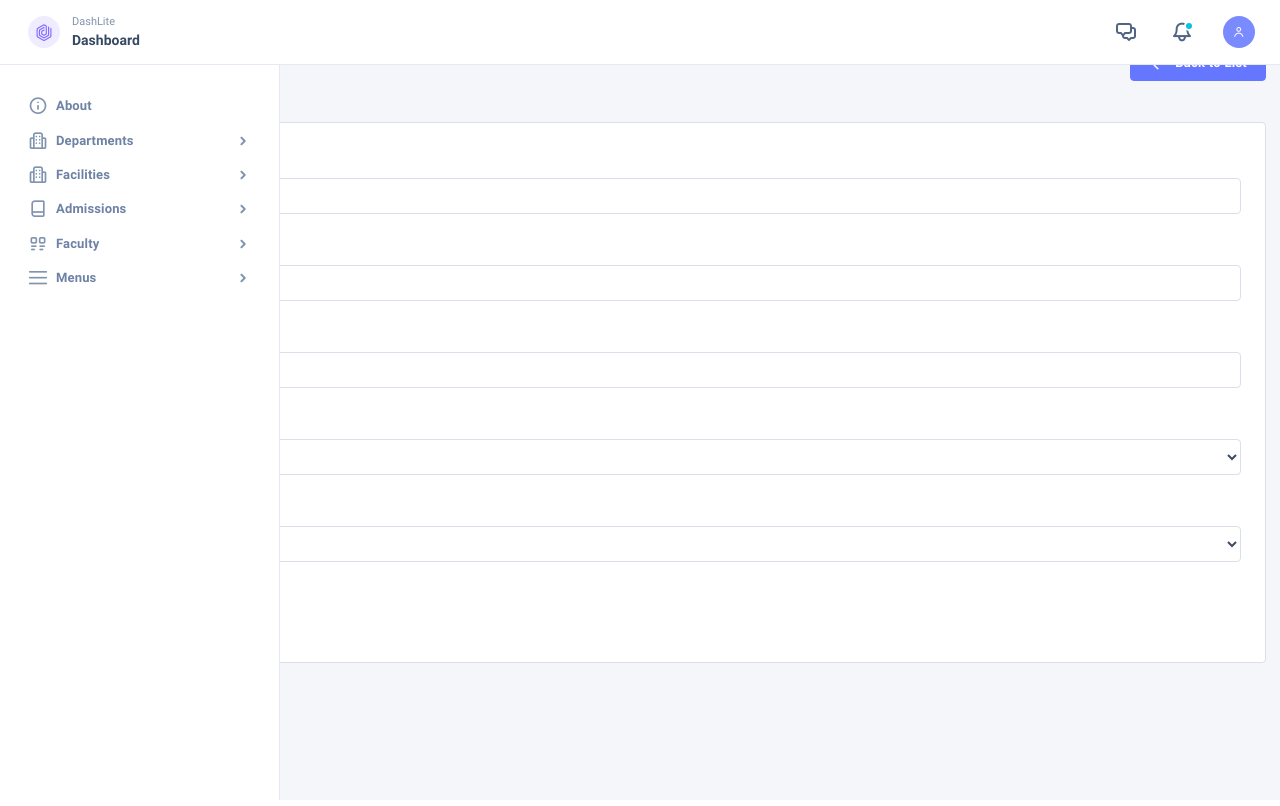
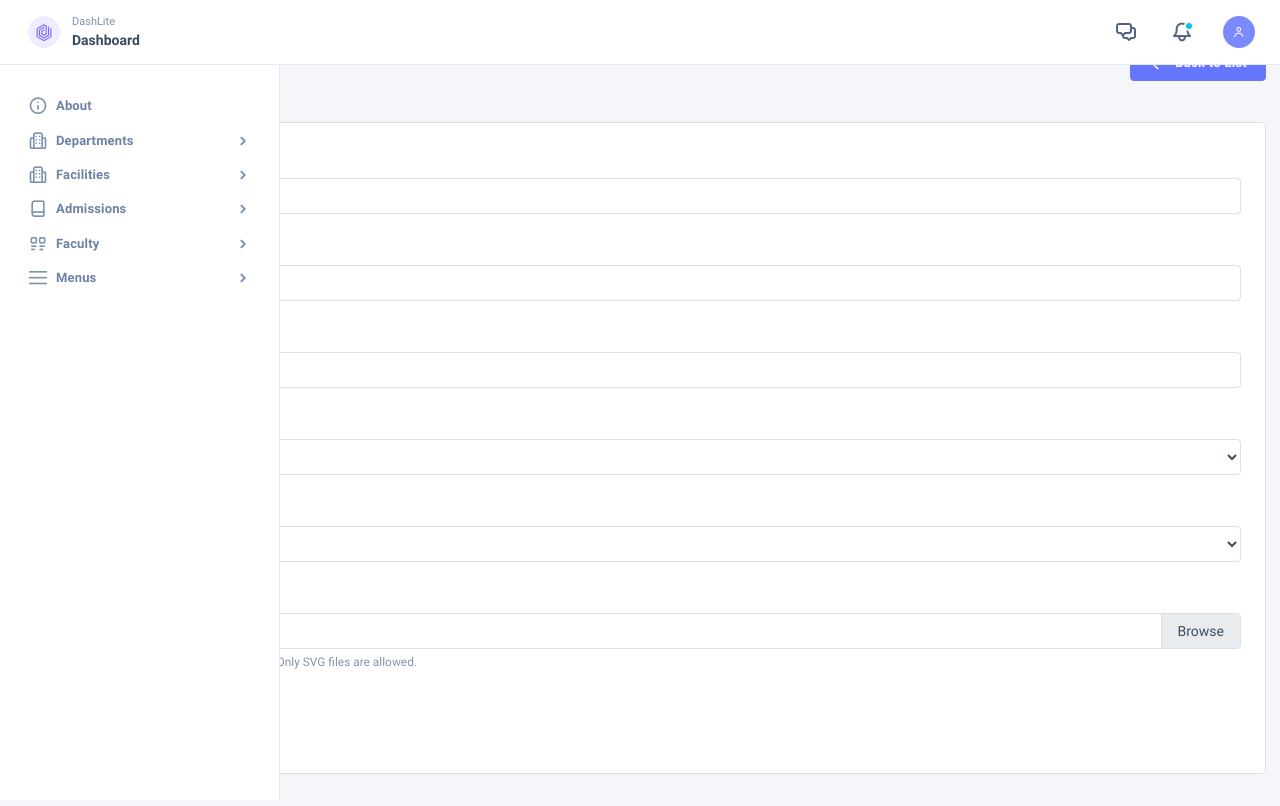
Before and after one commit to shamas92/HitecCM, an ASP.NET MVC app: page /Menus/Create in a window 1280 px wide. Run offline with ASP.NET Core 8 and stand-ins for ASP.NET MVC 5, Linux system fonts and the light colour scheme; the project's own start-up code is not run, and a stand-in starts its controllers and pages; some libraries are stand-ins or nearby versions; some web fonts are replaced.

Commit message:
Add SVG icon support to menu management
Introduces the SvgIcon property to the tblMenus model and updates Create, Edit, Delete, and Index views to support uploading, displaying, and managing SVG icons for menus. Adds new SVG icon files and updates the project file to include the new menuicon folder and its contents.

```diff
--- a/Models/tblMenus.cs
+++ b/Models/tblMenus.cs
@@ -30,6 +30,8 @@ namespace HitecCM.Models
         [Required(ErrorMessage = "Menu Type is required")]
         public int MenuTypeID { get; set; }
 
+        public string SvgIcon { get; set; }
+
         // Navigation properties
         [ForeignKey("MenuTypeID")]
         public virtual tblMenuType MenuType { get; set; }
--- a/Views/Menus/Create.cshtml
+++ b/Views/Menus/Create.cshtml
@@ -27,7 +27,7 @@
         <div class="nk-block">
             <div class="card card-bordered">
                 <div class="card-inner">
-                    @using (Html.BeginForm("Create", "Menus", FormMethod.Post))
+                    @using (Html.BeginForm("Create", "Menus", FormMethod.Post, new { enctype = "multipart/form-data" }))
                     {
                         @Html.AntiForgeryToken()
 
@@ -62,6 +62,17 @@
                         </div>
 
                         <div class="form-group">
+                            <label class="form-label">SVG Icon</label>
+                            <div class="form-control-wrap">
+                                <div class="custom-file">
+                                    <input type="file" name="svgIconFile" id="svgIconFile" class="custom-file-input" accept=".svg">
+                                    <label class="custom-file-label" for="svgIconFile">Choose file</label>
+                                </div>
+                                <small class="form-text text-muted">Upload an SVG icon for this menu (optional). Only SVG files are allowed.</small>
+                            </div>
+                        </div>
+
+                        <div class="form-group">
                             <button type="submit" class="btn btn-primary">
                                 <em class="icon ni ni-save"></em>
                                 <span>Save Menu</span>
@@ -76,4 +87,13 @@
 
 @section Scripts {
     @Scripts.Render("~/bundles/jqueryval")
+    <script>
+        $(document).ready(function() {
+            // Show selected filename in file input
+            $('.custom-file-input').on('change', function() {
+                var fileName = $(this).val().split('\\').pop();
+                $(this).siblings('.custom-file-label').addClass("selected").html(fileName);
+            });
+        });
+    </script>
 }
```
Also changed, not shown: Views/Menus/Delete.cshtml (+15 -0 lines), Views/Menus/Edit.cshtml (+33 -1 lines), Views/Menus/Index.cshtml (+13 -0 lines), Content/img/menuicon/book-open-svgrepo-com.svg (added), Content/img/menuicon/books-study-learning-education-reading-library-svgrepo-com.svg (added), Content/img/menuicon/building-svgrepo-com.svg (added), Content/img/menuicon/calendar-days-svgrepo-com.svg (added), Content/img/menuicon/chalkboard-teacher-solid-svgrepo-com.svg (added), Content/img/menuicon/info-svgrepo-com.svg (added), Content/img/menuicon/mortarboard-graduate-svgrepo-com.svg (added), Content/img/menuicon/users-svgrepo-com.svg (added), HitecCM.csproj.
